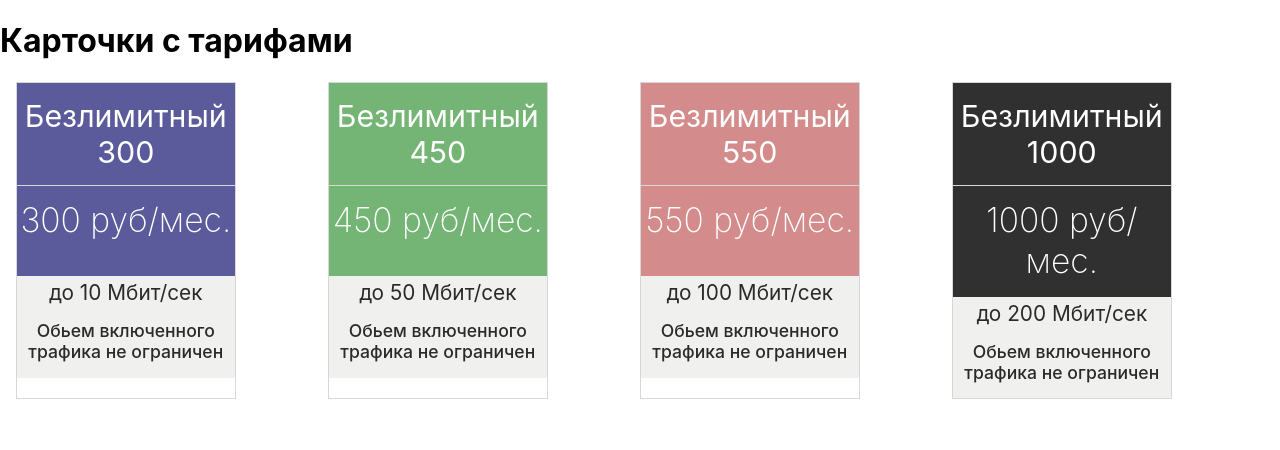
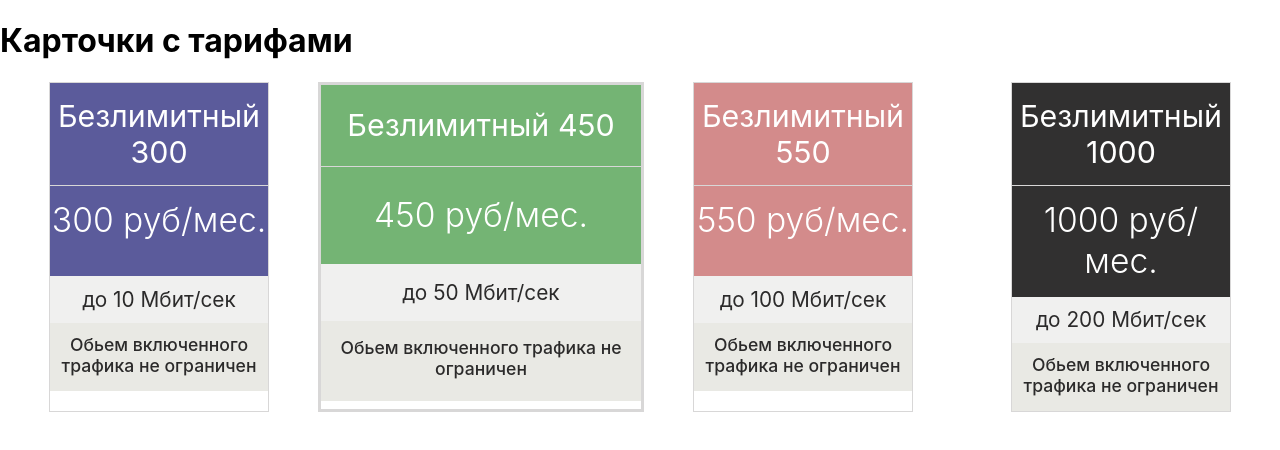
Before and after one commit to Oksana2211/react3, a React app: page / in a window 1280 px wide. Shown: the top 450 px of the page. Built offline with nearby package versions, Linux system fonts and the light colour scheme.

Commit message:
correcrion styles

```diff
--- a/src/App.jsx
+++ b/src/App.jsx
@@ -9,7 +9,7 @@
       speed: "до 10 Мбит/сек",
       info: "Обьем включенного трафика не ограничен",
       color: "blue",
-      id : "1",
+      flag : false,
     },
     {
       name: "Безлимитный 450",
@@ -17,7 +17,7 @@
       speed: "до 50 Мбит/сек",
       info: "Обьем включенного трафика не ограничен",
       color: "green",
-      id : "2",
+      flag : true,
     },
     {
       name: "Безлимитный 550",
@@ -25,7 +25,7 @@
       speed: "до 100 Мбит/сек",
       info: "Обьем включенного трафика не ограничен",
       color: "red",
-      id : "3",
+      flag : false,
     },
     {
       name: "Безлимитный 1000",
@@ -33,7 +33,7 @@
       speed: "до 200 Мбит/сек",
       info: "Обьем включенного трафика не ограничен",
       color: "black",
-      id : "4",
+      flag : false,
     },
   ]
 
--- a/src/components/RatesCards/slyle.module.scss
+++ b/src/components/RatesCards/slyle.module.scss
@@ -1,6 +1,6 @@
 .cards{
   text-align: center;
-  margin: 0 1rem 0 1rem;
+  justify-items: center;
   display: grid;
   grid-template-columns: 1fr 1fr 1fr 1fr;
   grid-template-rows: 1fr;
--- a/src/components/item/item.jsx
+++ b/src/components/item/item.jsx
@@ -3,11 +3,19 @@
 export default function Item(props) {
   console.log(props)
   return(
-    <section className={st.card}>
+    <>
+    {props.item.flag ? (<section className={st.card1}>
     <div className={st[props.item.color]}><h2 className={st.name}>{props.item.name}</h2></div>
     <div className={st[props.item.color]}><h2 className={st.price}>{props.item.price}</h2></div>
     <div ><h3 className={st.speed}>{props.item.speed}</h3></div>
     <div ><h3 className={st.info}>{props.item.info}</h3></div>
-    </section>
+    </section>) : (<section className={st.card}>
+    <div className={st[props.item.color]}><h2 className={st.name}>{props.item.name}</h2></div>
+    <div className={st[props.item.color]}><h2 className={st.price}>{props.item.price}</h2></div>
+    <div ><h3 className={st.speed}>{props.item.speed}</h3></div>
+    <div ><h3 className={st.info}>{props.item.info}</h3></div>
+    </section>)}
+
+    </>
   )
 }
--- a/src/components/item/style.module.scss
+++ b/src/components/item/style.module.scss
@@ -2,6 +2,11 @@
 border: 1px solid rgb(216, 215, 215);
 color: rgb(255, 255, 255);
 width: 17vw;
+}
+.card1{
+border: 3px solid rgb(216, 215, 215);
+color: rgb(255, 255, 255);
+width: 25vw;
 }
 .name{
 font-size: 1.9rem;
@@ -13,24 +18,24 @@
 .price {
 font-size: 2.1rem;
 margin: 0;
-font-weight: 200;
+font-weight: 300;
 padding: 6% 0 7% 0;
 }
 .speed{
 font-size: 1.3rem;
 color: rgb(43, 42, 42);
-padding: 2% 0 2% 0;
+padding: 5% 0 5% 0;
 font-weight: 400;
 margin: 0;
 background-color: rgb(240, 240, 239);
 }
 .info{
 color: rgb(43, 42, 42);
-background-color: rgb(240, 240, 239);
+background-color: rgb(233, 233, 228);
 font-size: 1.1rem;
 font-weight: 450;
 margin: 0;
-padding: 5% 0 7% 0;
+padding: 5% 2% 7% 2%;
 }
 .blue{
 background-color: rgb(91, 91, 155);
```
